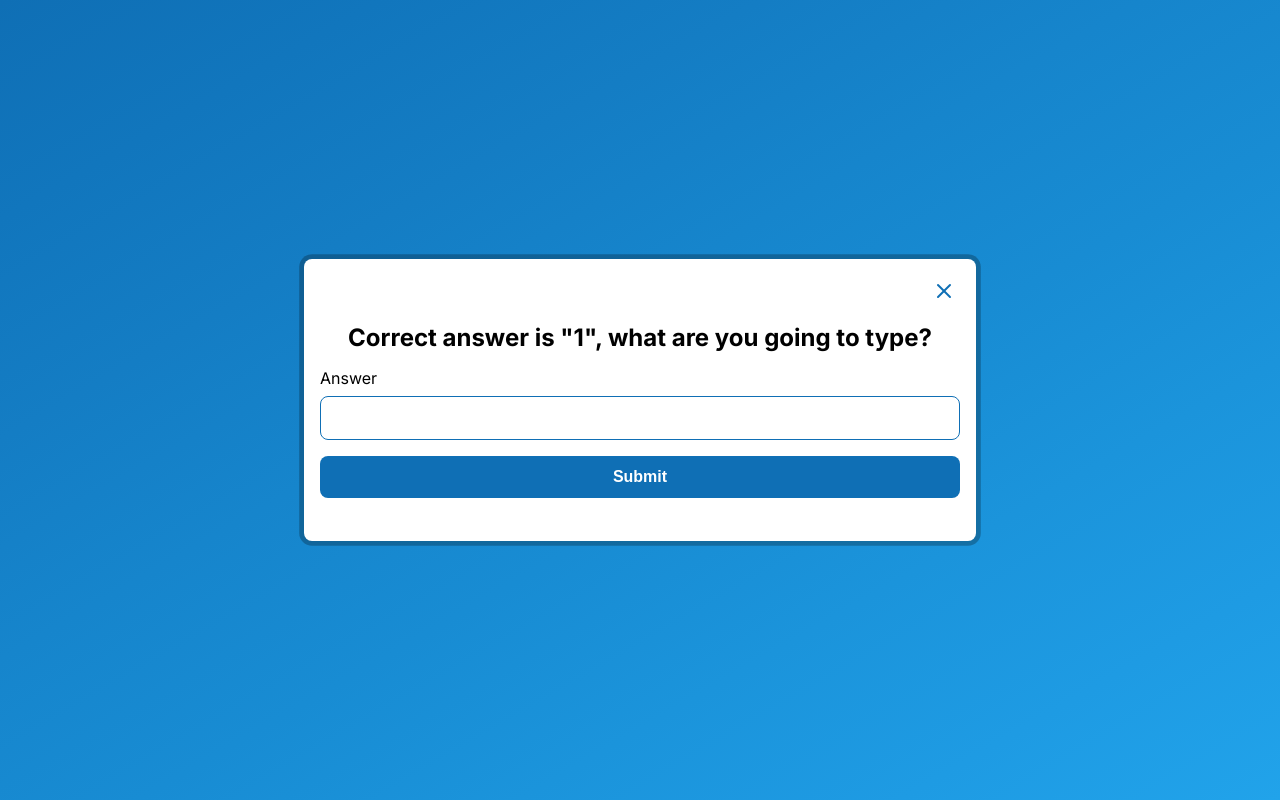
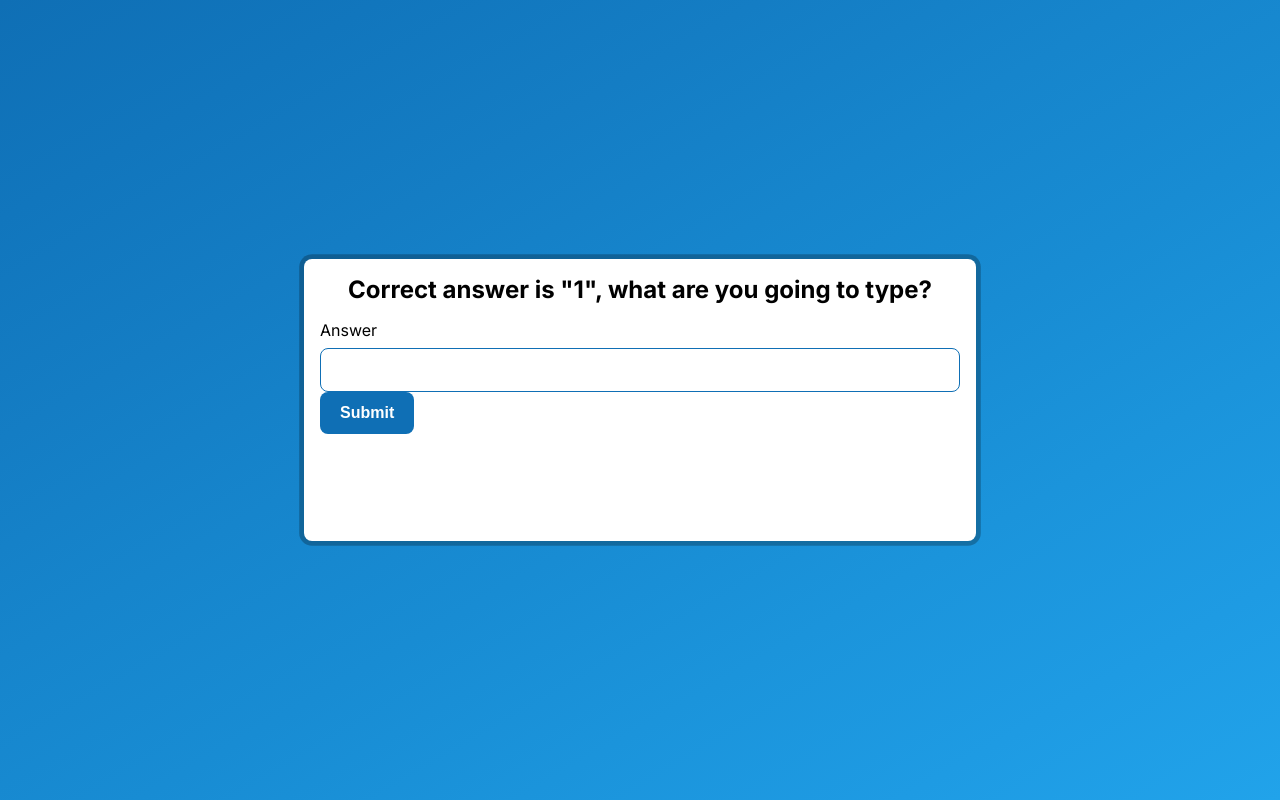
Before and after one commit to OmarMAttia7/OmarMAttia7.github.io, a plain HTML site: page exp/simple-dialog/index.html in a window 1280 px wide. Drawn offline with Linux system fonts and the light colour scheme.

Commit message:
Update simple dialog index.html

```diff
--- a/exp/simple-dialog/index.html
+++ b/exp/simple-dialog/index.html
@@ -15,36 +15,15 @@
   <body>
     <div id="app-container">
       <main class="card" id="dialog">
-        <div id="dialog-controls">
-          <button
-            id="close-dialog"
-            type="button"
-            class="button button--variant-ghost button--size-icon"
-          >
-            <svg
-              xmlns="http://www.w3.org/2000/svg"
-              width="24"
-              height="24"
-              viewBox="0 0 24 24"
-              fill="none"
-              stroke="currentColor"
-              stroke-width="2"
-              stroke-linecap="round"
-              stroke-linejoin="round"
-              class="lucide lucide-x"
-            >
-              <path d="M18 6 6 18" />
-              <path d="m6 6 12 12" />
-            </svg>
-          </button>
-        </div>
         <form class="form space-evenly" method="post" id="question-form">
           <h1 class="heading" id="question">Loading...</h1>
-          <div class="input-container">
-            <label class="label" for="answer">Answer</label>
-            <input class="input" type="text" id="answer" />
+          <div>
+            <div class="input-container">
+              <label class="label" for="answer">Answer</label>
+              <input class="input" type="text" id="answer" />
+            </div>
+            <button class="button" type="submit">Submit</button>
           </div>
-          <button class="button" type="submit">Submit</button>
         </form>
       </main>
     </div>
@@ -57,8 +36,6 @@
       const CORRECT_ANSWER = "1";
 
       const form = document.querySelector("#question-form");
-
-      let canCloseDialog = false;
 
       form.addEventListener("submit", (event) => {
         event.preventDefault();
@@ -82,20 +59,8 @@
         main.append(message);
 
         setTimeout(() => {
-          message.remove();
+          document.querySelector("#dialog").classList.add("hidden");
         }, 1000);
-
-        setTimeout(() => {
-          form.classList.remove("hidden");
-        }, 1050);
-
-        canCloseDialog = true;
-      });
-
-      const closeDialogButton = document.querySelector("#close-dialog");
-      closeDialogButton.addEventListener("click", () => {
-        if (!canCloseDialog) return;
-        document.querySelector("#dialog").classList.add("hidden");
       });
     </script>
   </body>
```
